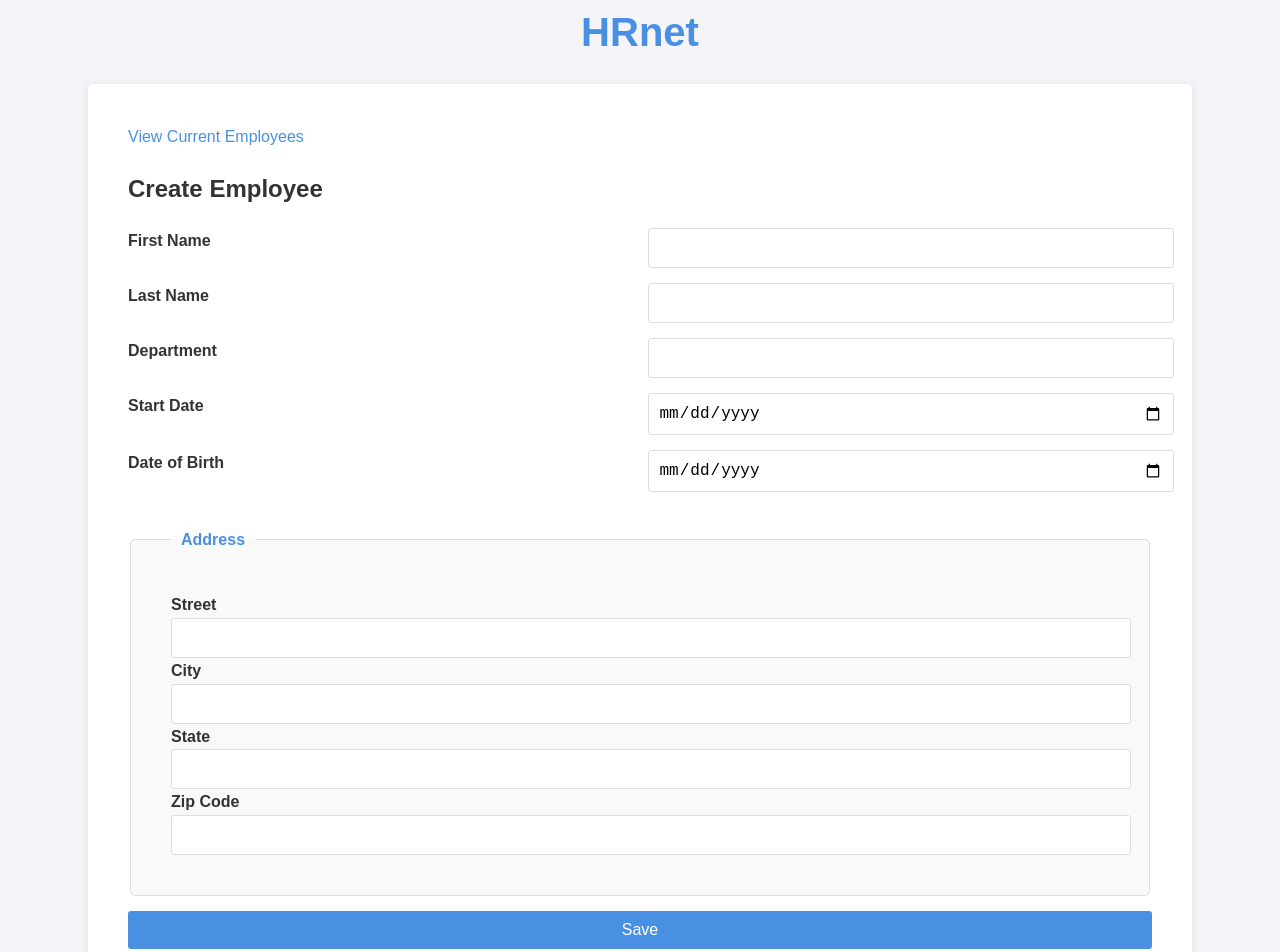
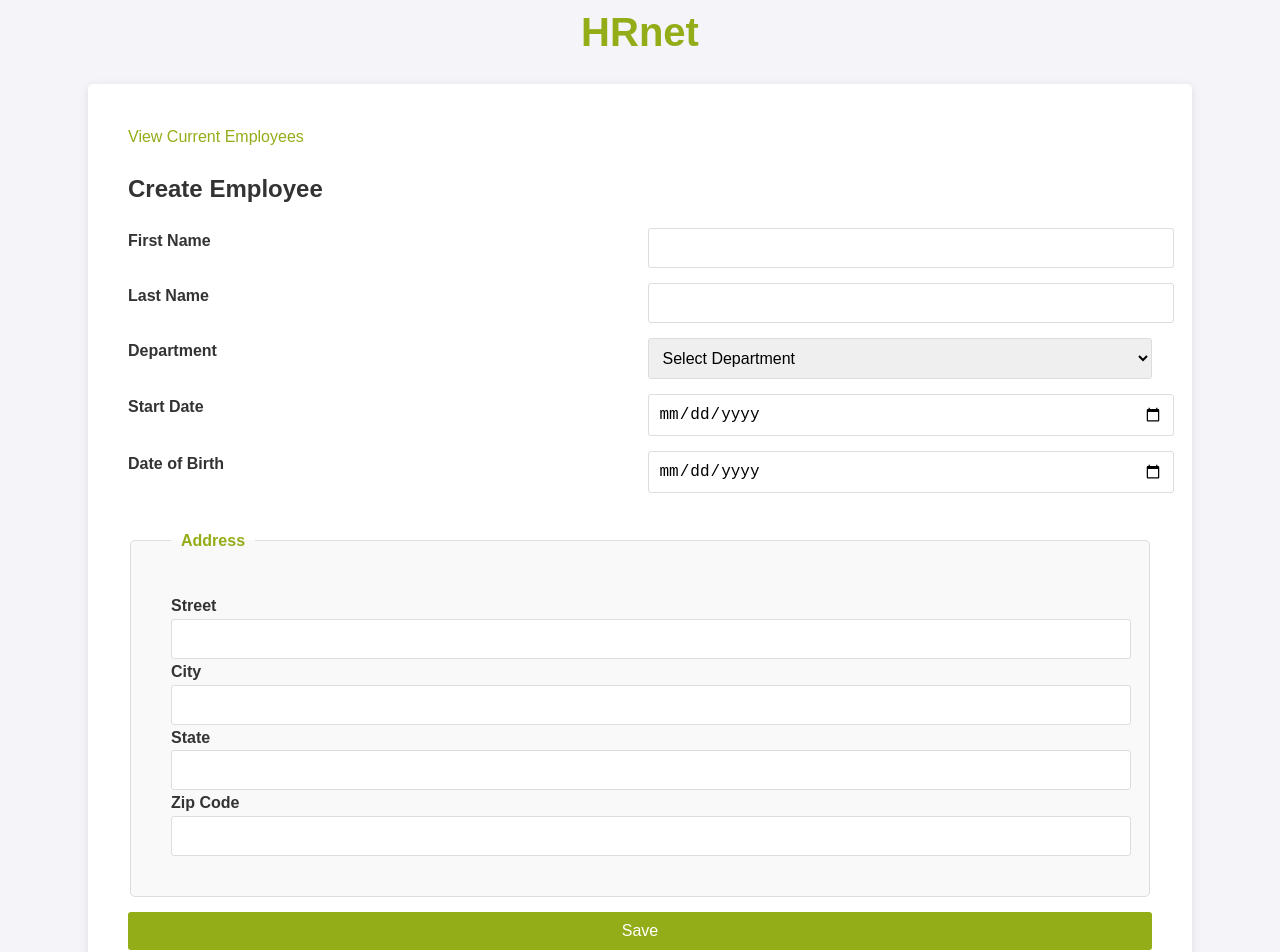
Before and after one commit to Courleciel/WealthHealth_project, a React (Create React App) app in the folder wealthhealth_project/: page / in a window 1280 px wide. Shown: the part 20-972 px from the top of the page. Built offline with nearby package versions, Linux system fonts and the light colour scheme.

Commit message:
changing color + add option to department field

```diff
--- a/wealthhealth_project/src/App.css
+++ b/wealthhealth_project/src/App.css
@@ -10,7 +10,7 @@ body {
   text-align: center;
   margin: 20px 0;
   font-size: 2.5rem;
-  color: #4a90e2;
+  color: #93ad18;
 }
 
 .container {
@@ -24,7 +24,7 @@ body {
 }
 
 a {
-  color: #4a90e2;
+  color: #93ad18;
   text-decoration: none;
 }
 
@@ -62,7 +62,7 @@ form fieldset {
 form fieldset legend {
   padding: 0 10px;
   font-weight: bold;
-  color: #4a90e2;
+  color: #93ad18;
 }
 
 form button {
@@ -70,15 +70,11 @@ form button {
   padding: 10px 15px;
   font-size: 1rem;
   color: #fff;
-  background-color: #4a90e2;
+  background-color: #93ad18;
   border: none;
   border-radius: 3px;
   cursor: pointer;
   text-align: center;
-}
-
-form button:hover {
-  background-color: #357ab8;
 }
 
 table {
@@ -88,7 +84,7 @@ table {
 }
 
 table thead {
-  background-color: #4a90e2;
+  background-color: #93ad18;
   color: #fff;
 }
 
@@ -110,14 +106,14 @@ button {
   padding: 10px 15px;
   font-size: 1rem;
   color: #fff;
-  background-color: #4a90e2;
+  background-color: #93ad18;
   border: none;
   border-radius: 3px;
   cursor: pointer;
 }
 
 button:hover {
-  background-color: #357ab8;
+  background-color: #5a6f07;
 }
 
 #employee-div a {
--- a/wealthhealth_project/src/pages/CreateEmployee/CreateEmployee.jsx
+++ b/wealthhealth_project/src/pages/CreateEmployee/CreateEmployee.jsx
@@ -56,12 +56,19 @@ const CreateEmployee = () => {
           />
 
           <label htmlFor="department">Department</label>
-          <input
-            type="text"
+          <select
             id="department"
             value={formData.department}
             onChange={handleChange}
-          />
+          >
+            <option value="">Select Department</option>
+            <option value="Sales">Sales</option>
+            <option value="Marketing">Marketing</option>
+            <option value="Engineering">Engineering</option>
+            <option value="Human Resources">Human Resources</option>
+            <option value="Legal">Legal</option>
+          </select>
+
 
           <label htmlFor="startDate">Start Date</label>
           <input
```
